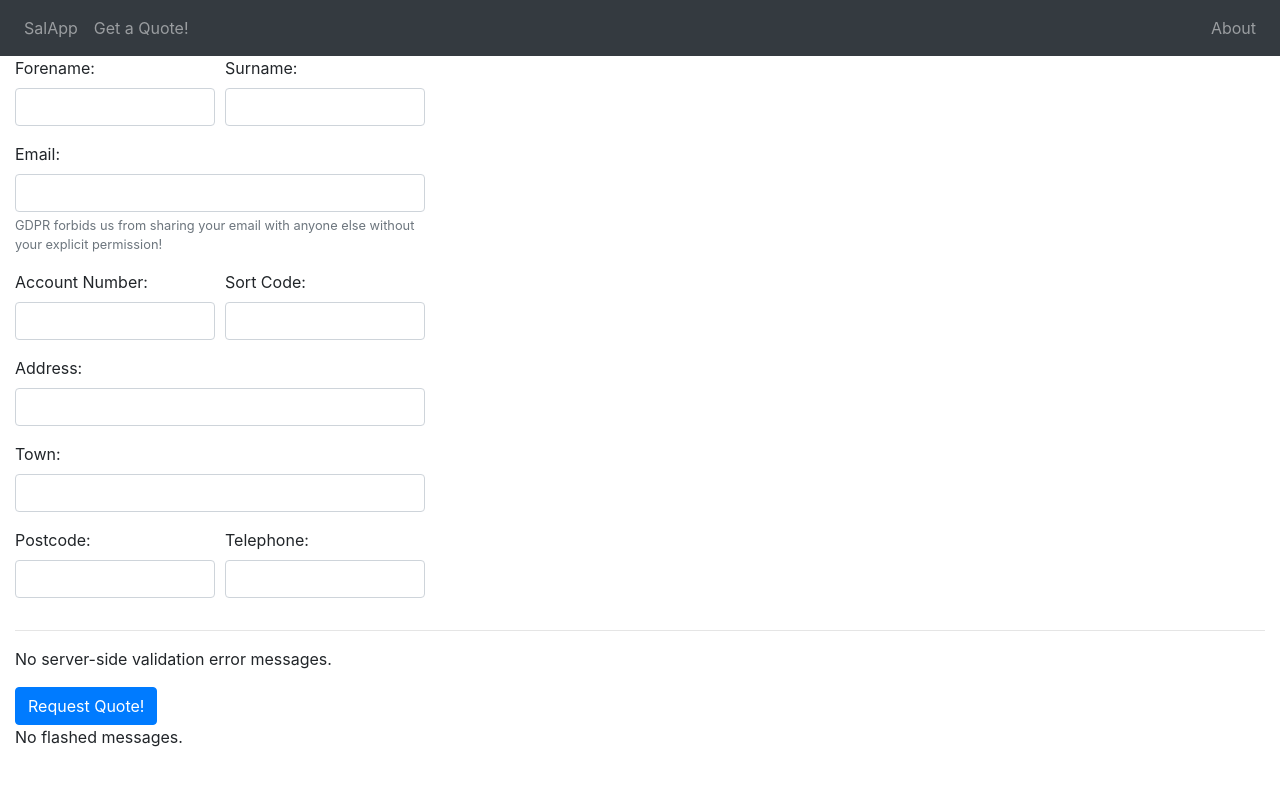
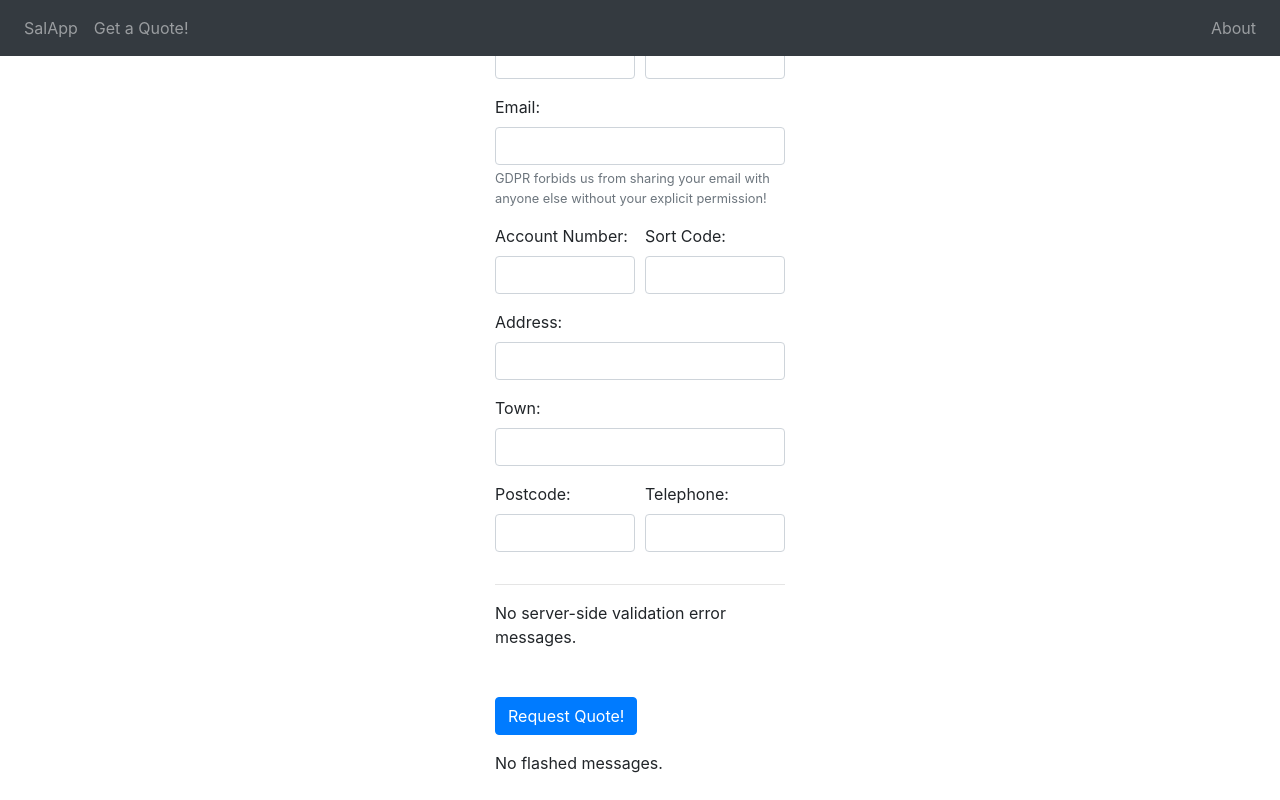
Before and after one commit to david-wm-sanders/uswacs-2-iy2d502-salapp, a Flask app: page /get-a-quote in a window 1280 px wide. Run offline with Flask 2, Linux system fonts and the light colour scheme; some libraries are stand-ins or nearby versions.

Commit message:
Improve page layouts

```diff
--- a/app/routes.py
+++ b/app/routes.py
@@ -11,11 +11,7 @@
 def index():
     # Demonstrate app logging
     app.logger.info(f"Request received for '/'!")
-    # TODO: Make beautiful index page or just redirect to url_for('get_a_quote') automatically
-    user = {"username": "dwms"}
-    quotes = [{"email": "d@w.local", "forename": "D", "surname": "W"},
-              {"email": "m@s.local", "forename": "M", "surname": "S"}]
-    return render_template("index.html", user=user, quotes=quotes)
+    return render_template("index.html")
 
 @app.route("/get-a-quote", methods=["GET", "POST"])
 def get_a_quote():
@@ -60,4 +56,4 @@
 @app.route("/about")
 def about():
     text = "Under construction by dwms" if app.debug else "Constructed by dwms"
-    return render_template("about.html", text=text)
+    return render_template("about.html", title="About!", text=text)
--- a/app/templates/_site.html
+++ b/app/templates/_site.html
@@ -14,8 +14,8 @@
       <title>SalApp</title>
     {% endif %}
   </head>
-  <body>
-    <nav class="navbar navbar-expand-lg navbar-dark bg-dark">
+  <body style="height:100vh;">
+    <nav class="navbar navbar-expand-lg navbar-dark bg-dark fixed-top">
       <!-- <a class="navbar-brand" href="/index">SalApp</a> -->
       <div class="navbar-nav">
         <a class="nav-item nav-link" href="{{ url_for('index') }}">SalApp</a>
@@ -25,7 +25,7 @@
         <a class="nav-item nav-link" href="{{ url_for('about') }}">About</a>
       </div>
     </nav>
-    <div class="container-fluid">
+    <div class="container-fluid h-100">
       {% block content %}{% endblock %}
     </div>
 
--- a/app/templates/about.html
+++ b/app/templates/about.html
@@ -1,5 +1,9 @@
 {% extends "_site.html" %}
 
 {% block content %}
-  <p>{{ text }}</p>
+  <div class="row justify-content-md-center align-items-center h-100">
+    <div class="col-md-auto">
+      <h1 class="display-4">{{ text }}</h1>
+    </div>
+  </div>
 {% endblock %}
--- a/app/templates/get_quote.html
+++ b/app/templates/get_quote.html
@@ -1,38 +1,41 @@
 {% extends "_site.html" %}
 
 {% block content %}
+  <div class="row justify-content-md-center align-items-center h-100">
+    <div class="col-md-3 justify-content-md-center">
       <!-- DEBUG: include novalidate for the purpose of testing server-side validation -->
       <!-- TODO: PRODUCTION_ALERT: remove novalidate -->
       <form action="" method="POST" novalidate>
         <!-- Security considerations: Include the form's hidden tags to enable the CSRF protection by including the token in a hidden field -->
         {{ form.hidden_tag() }}
         <div class="form-row">
-      <div class="form-group col-md-2">{{ form.forename.label }}: {{ form.forename(class_='form-control') }}</div>
-      <div class="form-group col-md-2">{{ form.surname.label }}: {{ form.surname(class_='form-control') }}</div>
+          <div class="form-group col-md-6">{{ form.forename.label }}: {{ form.forename(class_='form-control') }}</div>
+          <div class="form-group col-md-6">{{ form.surname.label }}: {{ form.surname(class_='form-control') }}</div>
         </div>
         <div class="form-row">
-      <div class="form-group col-md-4">
+          <div class="form-group col-md-12">
             {{ form.email.label }}:
-        {{ form.email(class_='form-control') }}
+            {{ form.email(class_='form-control', type="email") }}
             <small id="emailHelp" class="form-text text-muted">GDPR forbids us from sharing your email with anyone else without your explicit permission!</small>
           </div>
-      {# <div class="form-group col-md-5">{{ form.password.label }} {{ form.password(class_='form-control') }}</div> #}
         </div>
         <div class="form-row">
-      <div class="form-group col-md-2">{{ form.account_number.label }}: {{ form.account_number(class_='form-control') }}</div>
-      <div class="form-group col-md-2">{{ form.sort_code.label }}: {{ form.sort_code(class_='form-control') }}</div>
+          <div class="form-group col-md-6">{{ form.account_number.label }}: {{ form.account_number(class_='form-control') }}</div>
+          <div class="form-group col-md-6">{{ form.sort_code.label }}: {{ form.sort_code(class_='form-control') }}</div>
         </div>
         <div class="form-row">
-      <div class="form-group col-md-4">{{ form.address.label }}: {{ form.address(class_='form-control') }}</div>
+          <div class="form-group col-md-12">{{ form.address.label }}: {{ form.address(class_='form-control') }}</div>
         </div>
         <div class="form-row">
-      <div class="form-group col-md-4">{{ form.town.label }}: {{ form.town(class_='form-control') }}</div>
+          <div class="form-group col-md-12">{{ form.town.label }}: {{ form.town(class_='form-control') }}</div>
         </div>
         <div class="form-row">
-      <div class="form-group col-md-2">{{ form.postcode.label }}: {{ form.postcode(class_='form-control') }}</div>
-      <div class="form-group col-md-2">{{ form.telephone.label }}: {{ form.telephone(class_='form-control') }}</div>
+          <div class="form-group col-md-6">{{ form.postcode.label }}: {{ form.postcode(class_='form-control') }}</div>
+          <div class="form-group col-md-6">{{ form.telephone.label }}: {{ form.telephone(class_='form-control') }}</div>
         </div>
         <hr/>
+        <div class="form-row">
+          <div class="form-group col-md-12">
             <!-- Display server-side form validation error messages -->
             {% if form.errors %}
               <ul>
@@ -47,19 +50,35 @@
             {% else %}
               <p>No server-side validation error messages.</p>
             {% endif %}
+          </div>
+        </div>
+        <div class="form-row">
+          <div class="form-group col-md-12">
             <!-- Display the reCAPTCHA -->
             {{ form.recaptcha }}
+          </div>
+        </div>
+        <div class="form-row">
+          <div class="form-group col-md-12">
             <!-- Display the submit button -->
             {{ form.submit(class_='btn btn-primary') }}
-  </form>
+          </div>
+        </div>
+        <div class="form-row">
+          <div class="form-group col-md-12">
             <!-- Display flashed messages -->
             {% with messages = get_flashed_messages() %}
               {% if messages %}
                 {% for message in messages %}
-        <p>{{ message }}</p>
+                  <div>{{ message }}</div>
                 {% endfor %}
               {% else %}
-      <p>No flashed messages.</p>
+                <div>No flashed messages.</div>
               {% endif %}
             {% endwith %}
+          </div>
+        </div>
+      </form>
+    </div>
+  </div>
 {% endblock %}
```
Also changed, not shown: app/templates/index.html (+5 -4 lines). Lines whose indentation alone changed are shown as unchanged.
